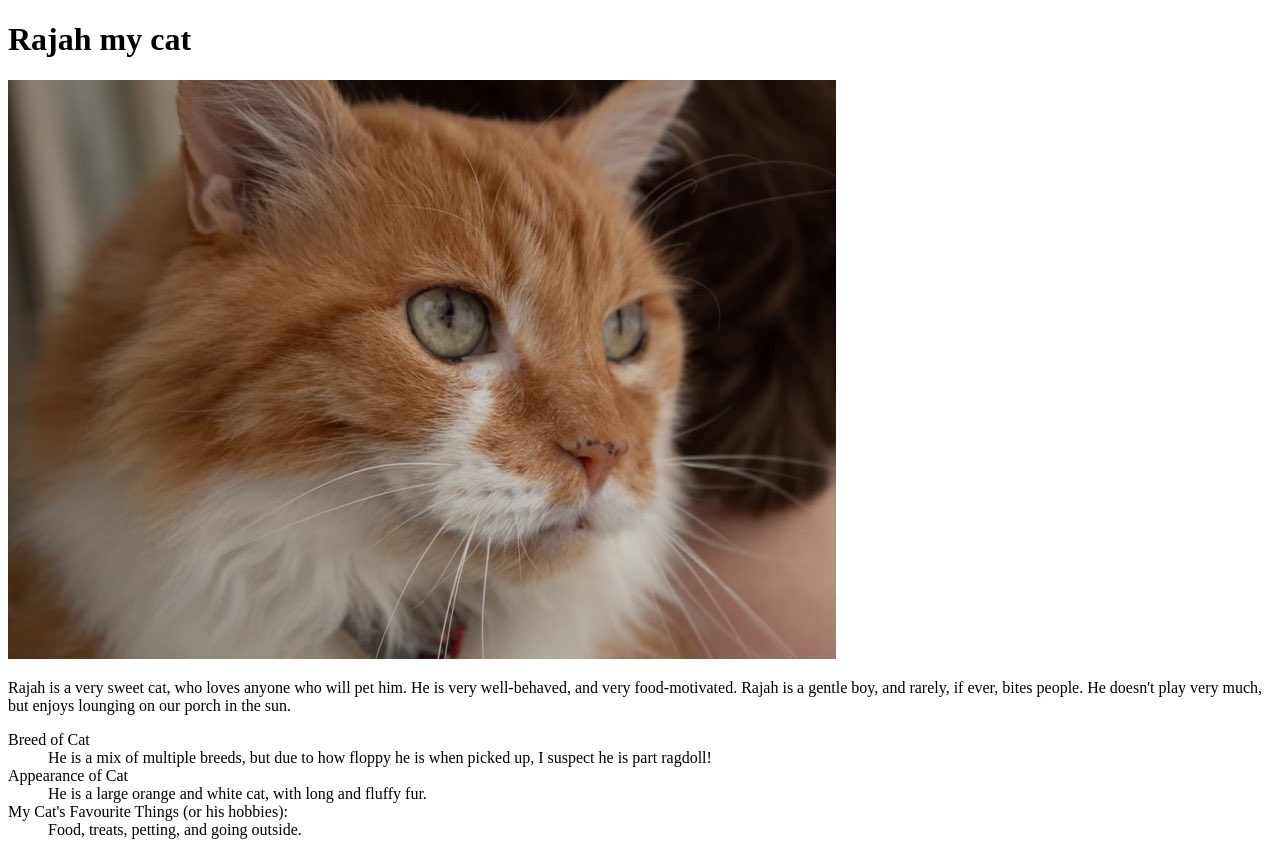
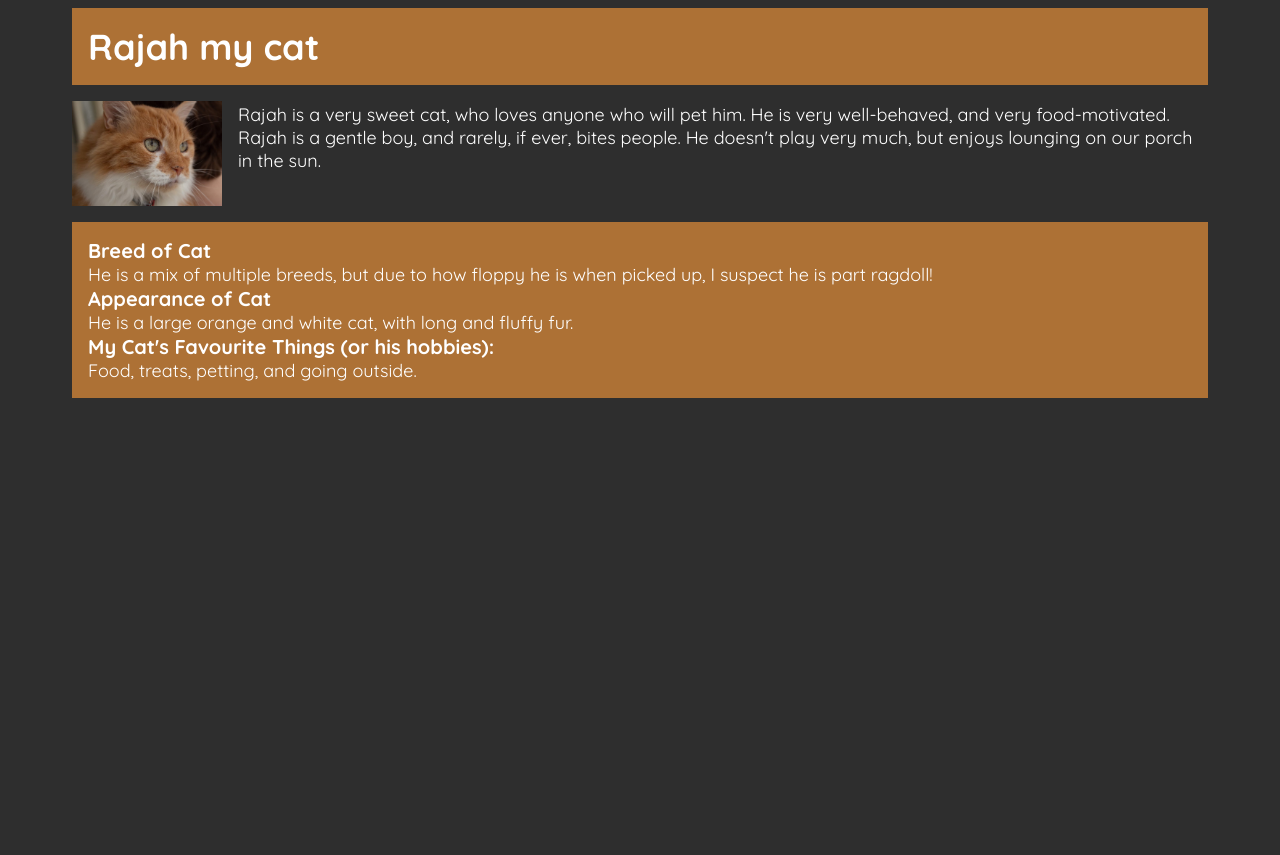
Before and after one commit to dyck0026/mtm6201-week1, a plain HTML site: page index.html in a window 1280 px wide. After the commit the page ends 800 px from the top, so only its background shows below. Drawn offline with Linux system fonts and the light colour scheme.

Commit message:
finishes styling

```diff
--- a/css/main.css
+++ b/css/main.css
@@ -0,0 +1,45 @@
+* {
+    box-sizing: border-box;
+}
+
+body {
+    font-family: Quicksand, sans-serif;
+    font-size: 18px;
+    background-color:rgb(46, 46, 46);
+    color: white;
+}
+
+.wrapper {
+    margin: 0 4rem;
+}
+
+dd {
+    margin: 0;
+}
+
+img {
+    max-width: 150px;
+    height: auto;
+    float:left;
+    margin-bottom: 1rem;
+    margin-top: 1rem;
+    margin-right: 1rem;
+}
+
+header, dl {
+    background-color: rgb(173, 113, 53);
+    padding: 1rem;
+}
+h1 {
+    margin: 0;
+}
+
+dl {
+    margin-top: 2rem;
+    clear: both;
+}
+
+dt {
+    font-size: 1.25rem;
+    font-weight: 800;
+}
--- a/index.html
+++ b/index.html
@@ -5,11 +5,12 @@
     <meta http-equiv="X-UA-Compatible" content="IE=edge">
     <meta name="viewport" content="width=device-width, initial-scale=1.0">
     <title>Stephanie Dyck</title>
+    <link href="https://fonts.googleapis.com/css2?family=Quicksand:wght@300;400;500;600;700&display=swap" rel="stylesheet">
     <link rel="stylesheet" href="css/main.css">
 </head>
 <body>
     <div class="wrapper">
-        <h1>Rajah my cat</h1>
+        <header><h1>Rajah my cat</h1></header>
         <img src="images/my-cat.jpg" alt="An image of my orange and white cat">
         <p>Rajah is a very sweet cat, who loves anyone who will pet him. He is very well-behaved, and very food-motivated. Rajah is a gentle boy, and rarely, if ever, bites people. He doesn't play very much, but enjoys lounging on our porch in the sun. </p>
         <dl>
```
